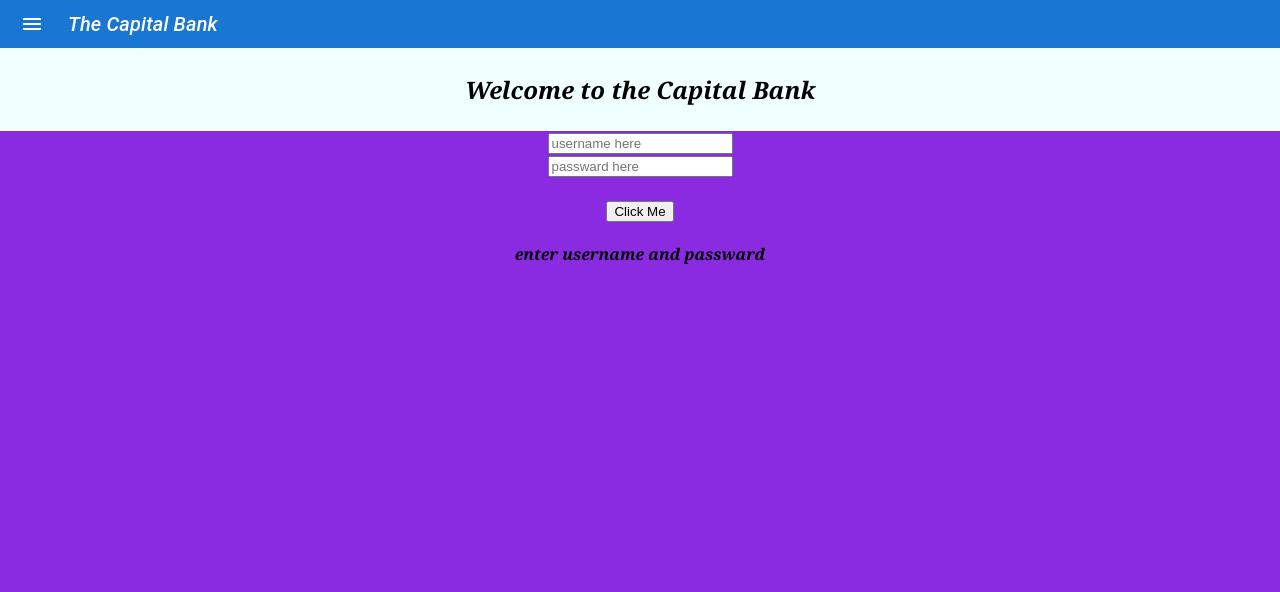
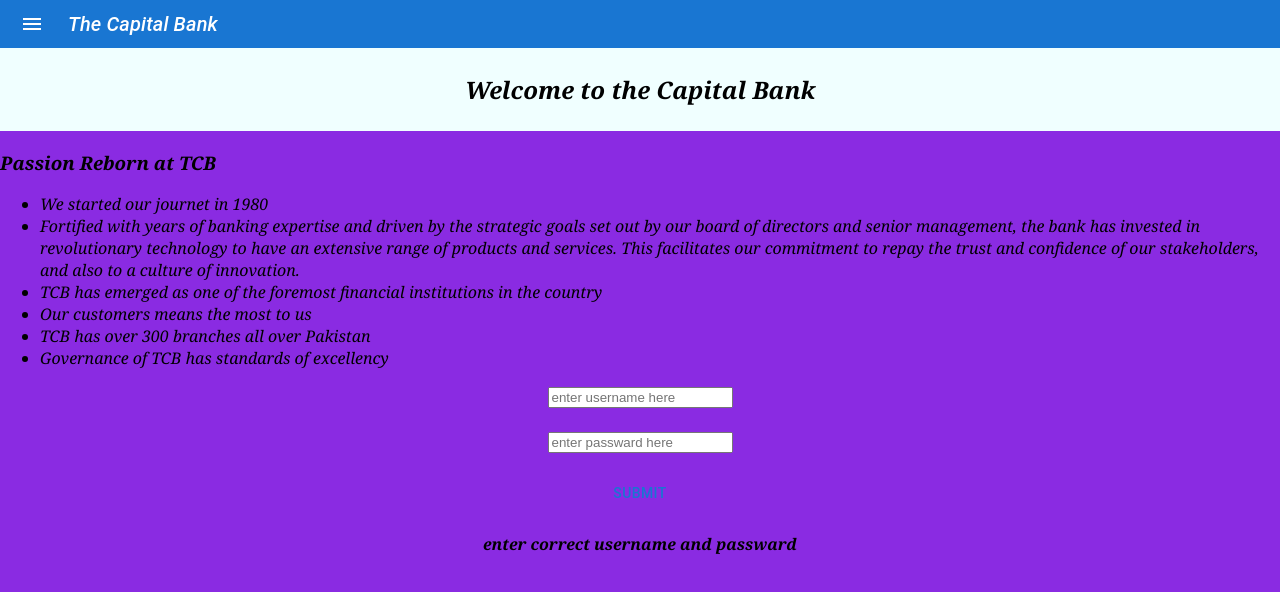
Before and after one commit to imsardarahmed17/IdeaGroup-Assignment-1, a React (Create React App) app: page / in a window 1280 px wide. Shown: the top 592 px of the page. Built offline with nearby package versions, Linux system fonts and the light colour scheme.

Commit message:
signIn using props and about component added

```diff
--- a/src/App.js
+++ b/src/App.js
@@ -2,7 +2,7 @@
 import "./App.css";
 import DenseAppBar from "./components/AppBar";
 import HomePage from "./components/HomePage";
-// import About from "./components/About";
+import About from "./components/About";
 import Accounts from "./components/Accounts";
 import Parent from "./components/Parent";
 function App() {
@@ -11,7 +11,7 @@ function App() {
     <div className="App">
       <DenseAppBar />
       <HomePage />
-      {/* <About /> */}
+      <About />
       <Parent/>
 
     </div>
--- a/src/components/About.js
+++ b/src/components/About.js
@@ -1,26 +1,32 @@
-import React from 'react'
+import React from "react";
 
 function About() {
   return (
-    <div style={{textAlign: "left", color: "black"}}>
-<h3 > Passion Reborn at TCB</h3>
-<ul>
-<li>With a strong company positioning of ‘Passion Reborn’ driving us,
-the management of the bank has implemented strategies and poulcies to carve a distinct position in the market place.</li>
-<li>Fortified with years of banking expertise and driven by the strategic goals set out by our board of directors and senior management, the bank has invested in revolutionary technology to have an extensive range of products and services. This facilitates our commitment to repay the trust and confidence of our stakeholders,
-    and also to a culture of innovation.</li>
+    <div style={{ textAlign: "left", color: "black" }}>
+      <h3> Passion Reborn at TCB</h3>
+      <ul>
+        <li>We started our journet in 1980</li>
+        <li>
+          Fortified with years of banking expertise and driven by the strategic
+          goals set out by our board of directors and senior management, the
+          bank has invested in revolutionary technology to have an extensive
+          range of products and services. This facilitates our commitment to
+          repay the trust and confidence of our stakeholders, and also to a
+          culture of innovation.
+        </li>
 
-<li>TCB has emerged as one of the foremost financial institutions in the country</li>
-<li>focused on spurring an economic revival by endeavoring to meet the needs of tomorrow as well as today.
-    Our extensive portfolio encompasses all facets of banking. </li>
+        <li>
+          TCB has emerged as one of the foremost financial institutions in the
+          country
+        </li>
+        <li>Our customers means the most to us </li>
 
-<li>TCB has over 300 branches all over Pakistan</li>
+        <li>TCB has over 300 branches all over Pakistan</li>
 
-<li>Governance of TCB has standards of excellency</li>
-</ul>
-
+        <li>Governance of TCB has standards of excellency</li>
+      </ul>
     </div>
-  )
+  );
 }
 
-export default About
+export default About;
--- a/src/components/Parent.js
+++ b/src/components/Parent.js
@@ -3,12 +3,12 @@
 import SignIn from "./SignIn";
 
 function Parent() {
-// let myUsername = "xyz"
-// let myPassward = "samalik"
+  let myUsername = "iamsamalik";
+  let myPassward = "abc";
   return (
     <div>
       {/* <Accounts/> */}
-      <SignIn />
+      <SignIn myUsername={myUsername} myPassward={myPassward} />
     </div>
   );
 }
--- a/src/components/SignIn.js
+++ b/src/components/SignIn.js
@@ -1,29 +1,36 @@
 import React, { useState } from "react";
+import Button from "@mui/material/Button";
 
-function SignIn() {
+function SignIn({ myPassward, myUsername }) {
   const [passward, setPassward] = useState(null);
   const [username, setUsername] = useState(null);
-  const [status, setStatus] = useState(false)
-  let myUsername = "xyz"
-  let myPassward = "samalik"
-  const verifyPassward = ()=>{
-    setStatus (passward === myPassward && username === myUsername)
-  }
+  const [status, setStatus] = useState(false);
+
+  const verifyPassward = () => {
+    setStatus(passward === myPassward && username === myUsername);
+  };
   return (
     <div>
-      <input type="text" placeholder="username here"
-      onChange ={(e)=> setUsername(e.target.value)} /><br/>
-      <input type="passward" placeholder="passward here"
-      onChange ={(e)=> setPassward(e.target.value)} />
-      <br/><br/>
-      <button onClick={verifyPassward} >Click Me</button>
-      {
-        status ? <h4>you logged in</h4>:
-        <h4>enter username and passward</h4>
-      }
-      {/* <h1>{myPassward}</h1>
-      <h1>{myUsername}</h1> */}
-
+      <input
+        type="text"
+        placeholder="enter username here"
+        onChange={(e) => setUsername(e.target.value)}
+      />
+      <br />
+      <br />
+      <input
+        type="text"
+        placeholder="enter passward here"
+        onChange={(e) => setPassward(e.target.value)}
+      />
+      <br />
+      <br />
+      <Button onClick={verifyPassward}>Submit</Button>
+      {status ? (
+        <h4>you have logged into your account</h4>
+      ) : (
+        <h4>enter correct username and passward</h4>
+      )}
     </div>
   );
 }
```
Also changed, not shown: src/components/AppBar.js (+13 -8 lines).
